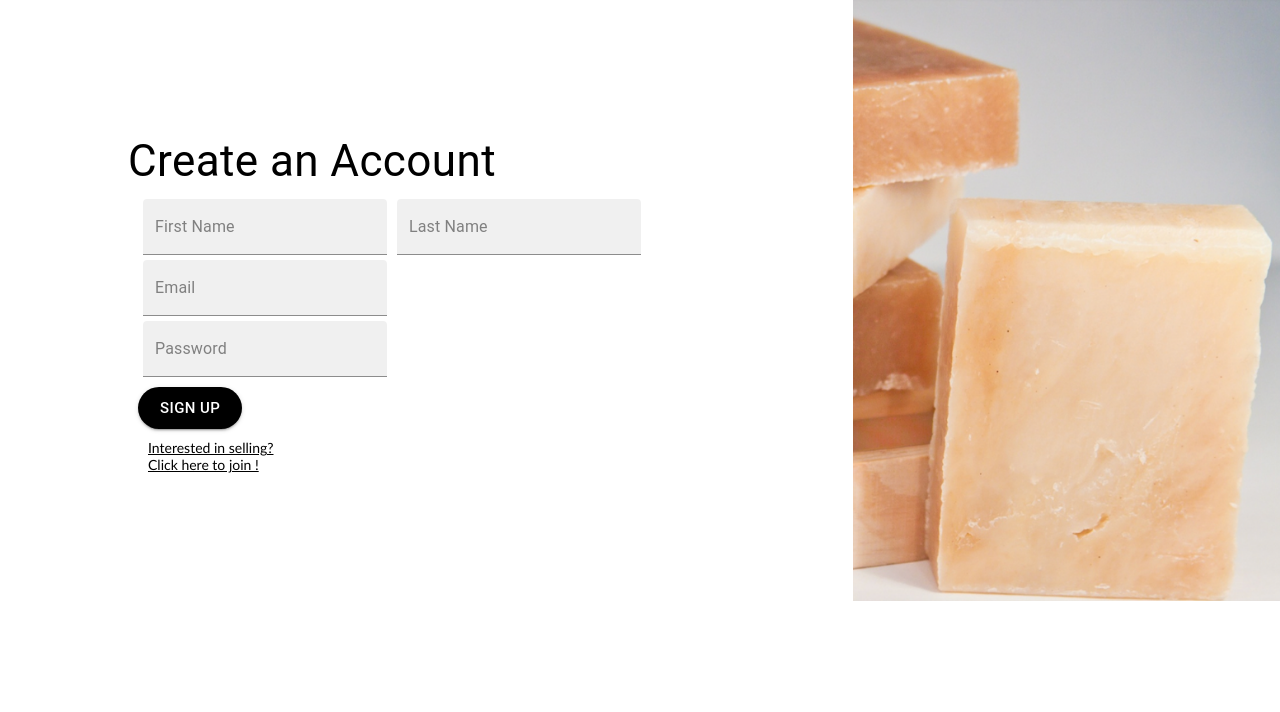
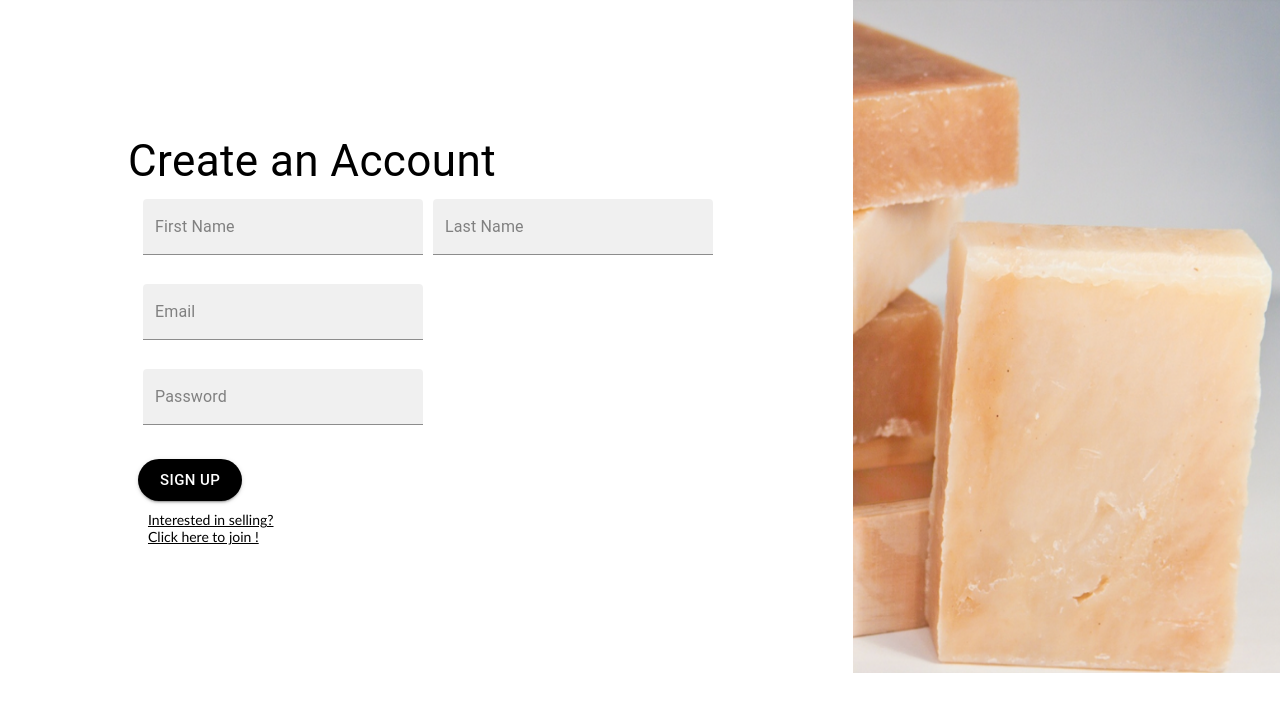
Before and after one commit to vanshika0624/Ecommerce-MERN-stack, a React (Create React App) app in the folder frontend/: page / in a window 1280 px wide. Shown: the top 712 px of the page. Built offline with nearby package versions, Linux system fonts and the light colour scheme.

Commit message:
Text field width height

```diff
--- a/frontend/src/component/UserPages/signin.css
+++ b/frontend/src/component/UserPages/signin.css
@@ -41,6 +41,8 @@
     color: #FFFFFF;
     font-family: 'Seasons', 'Calibri', 'Arial';
     border-radius: 15px;
+    height: 80px;
+    width: 280px;
 }
 
 .button.MuiButton-root {
--- a/frontend/src/component/UserPages/signup.css
+++ b/frontend/src/component/UserPages/signup.css
@@ -41,6 +41,8 @@
     margin-left: 10px;
     background: white;
     font-family: 'Seasons', 'Calibri', 'Arial';
+    height: 80px;
+    width: 280px;
 
 }
 
```
